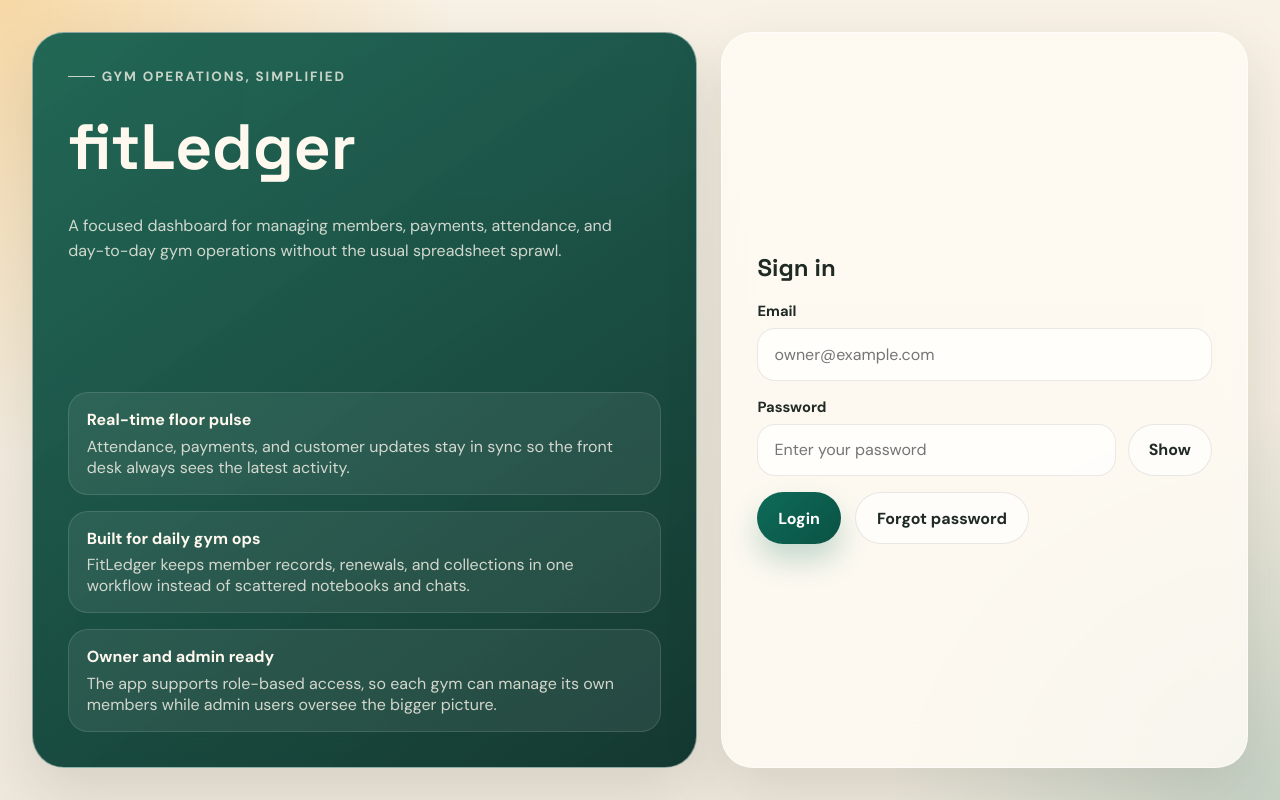
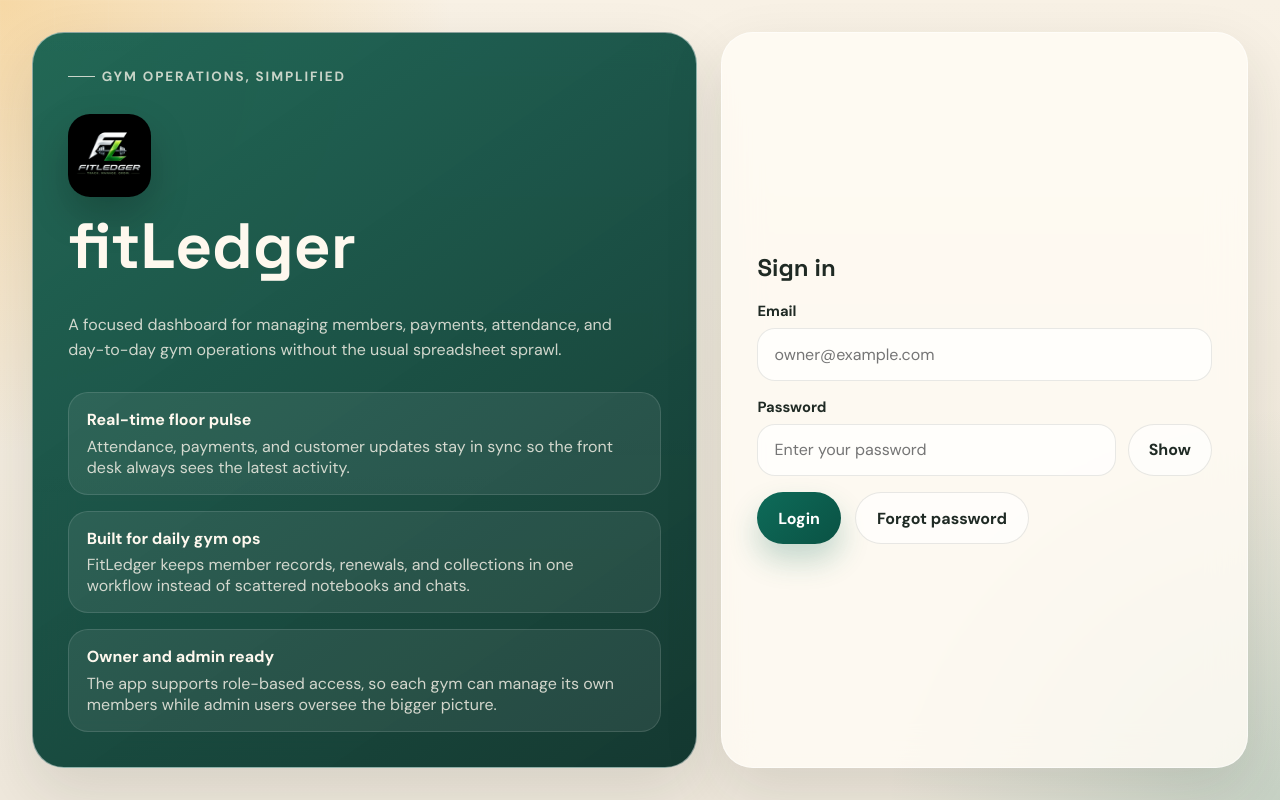
Before and after one commit to prashanth448/Gym-Management, a React (Create React App) app in the folder frontend/: page /login in a window 1280 px wide. Built offline with nearby package versions, Linux system fonts and the light colour scheme; no server answers.

Commit message:
Use PWA logo across app branding

```diff
--- a/frontend/public/index.html
+++ b/frontend/public/index.html
@@ -10,6 +10,7 @@
     content="Fitledger for customer, attendance, and payment tracking."
   />
   <link rel="manifest" href="%PUBLIC_URL%/manifest.json" />
+  <link rel="icon" href="%PUBLIC_URL%/icons/icon-192.png" />
   <link rel="apple-touch-icon" href="%PUBLIC_URL%/icons/icon-192.png" />
   <meta name="theme-color" content="#000000" />
   <meta name="mobile-web-app-capable" content="yes" />
--- a/frontend/src/components/AppShell.js
+++ b/frontend/src/components/AppShell.js
@@ -6,6 +6,7 @@
   const navigate = useNavigate();
   const session = getStoredSession();
   const isAdmin = session?.role === "admin";
+  const logoUrl = `${process.env.PUBLIC_URL || ""}/icons/icon-192.png`;
   const todayLabel = new Intl.DateTimeFormat("en-US", {
     dateStyle: "full"
   }).format(new Date());
@@ -29,7 +30,10 @@
     <div className="app-shell">
       <aside className="app-shell__sidebar">
         <div className="app-shell__sidebar-top">
-          <div className="brand-mark">fitLedger</div>
+          <div className="brand-mark">
+            <img src={logoUrl} alt="" />
+            <span>fitLedger</span>
+          </div>
           <nav className="app-shell__nav" aria-label="Primary">
             {navItems.map((item) => (
               <NavLink
--- a/frontend/src/pages/Login.js
+++ b/frontend/src/pages/Login.js
@@ -29,6 +29,7 @@
   const navigate = useNavigate();
   const location = useLocation();
   const redirectTo = location.state?.from;
+  const logoUrl = `${process.env.PUBLIC_URL || ""}/icons/icon-192.png`;
   const expiredMessage =
     location.state?.reason === "expired" ? "Your session expired. Please sign in again." : "";
   const [form, setForm] = useState({ email: "", password: "" });
@@ -152,7 +153,10 @@
       <section className="auth-hero">
         <div className="auth-hero-copy">
           <span className="eyebrow">Gym operations, simplified</span>
-          <h1>fitLedger</h1>
+          <div className="auth-brand">
+            <img src={logoUrl} alt="" />
+            <h1>fitLedger</h1>
+          </div>
           <p>
             A focused dashboard for managing members, payments, attendance, and day-to-day
             gym operations without the usual spreadsheet sprawl.
--- a/frontend/src/styles.css
+++ b/frontend/src/styles.css
@@ -255,6 +255,18 @@
   background: currentColor;
 }
 
+.auth-brand {
+  display: grid;
+  gap: 1rem;
+}
+
+.auth-brand img {
+  width: 5.2rem;
+  height: 5.2rem;
+  border-radius: 22px;
+  box-shadow: 0 18px 38px rgba(0, 0, 0, 0.22);
+}
+
 .auth-hero h1,
 .auth-card h2,
 .app-shell__sidebar h1,
@@ -387,15 +399,24 @@
 
 .brand-mark {
   display: inline-flex;
+  align-items: center;
+  gap: 0.6rem;
   width: fit-content;
   margin-bottom: 1.2rem;
-  padding: 0.42rem 0.75rem;
+  padding: 0.34rem 0.75rem 0.34rem 0.38rem;
   border-radius: 999px;
   background: rgba(243, 170, 47, 0.18);
   color: #ffd48c;
   font-weight: 700;
   letter-spacing: 0.08em;
   text-transform: uppercase;
+}
+
+.brand-mark img {
+  width: 2rem;
+  height: 2rem;
+  border-radius: 10px;
+  flex: none;
 }
 
 .app-shell__sidebar h1 {
```
Also changed, not shown: 11 other files (tests, documents, lock files or other folders).
